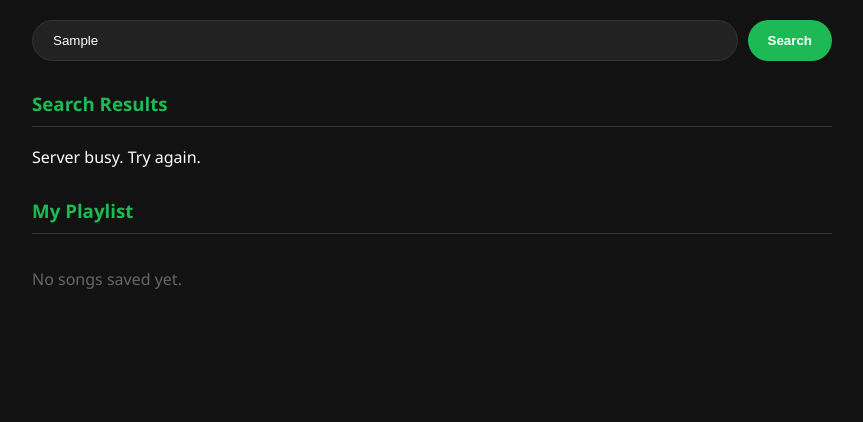
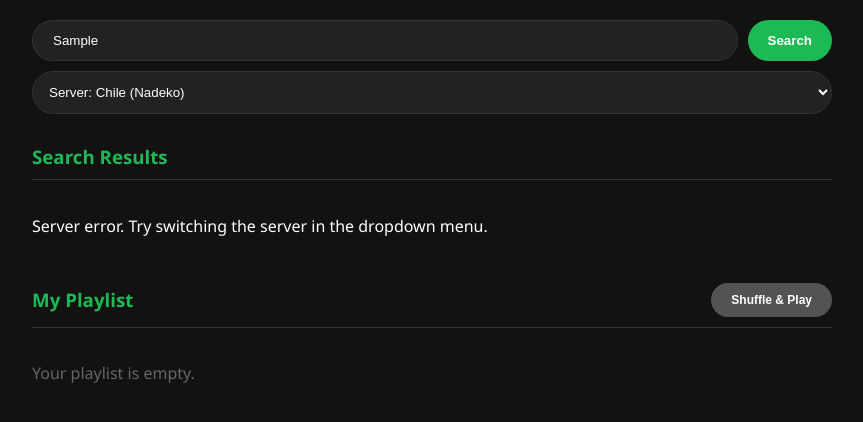
Before and after one commit to Tristansmh/monic, a plain HTML site: page index.html in a window 1280 px wide. Both pictures are taken after typing "Sample" into the empty fields and a click on the button "Search". Shown: the whole page, without its empty margins (208-1071 px from the left). Drawn offline with Linux system fonts and the light colour scheme; no server answers.

Commit message:
Refactor HTML structure and update title

```diff
--- a/index.html
+++ b/index.html
@@ -3,40 +3,52 @@
 <head>
     <meta charset="UTF-8">
     <meta name="viewport" content="width=device-width, initial-scale=1.0">
-    <title>Privacy Music + Playlists</title>
+    <title>Privacy Music Player</title>
     <meta name="referrer" content="no-referrer-when-downgrade">
     <style>
         body { font-family: 'Segoe UI', sans-serif; background: #121212; color: white; margin: 0; padding: 20px; display: flex; flex-direction: column; align-items: center; }
         .container { max-width: 800px; width: 100%; }
-        .search-box { display: flex; gap: 10px; margin-bottom: 20px; }
-        input[type="text"] { flex: 1; padding: 12px; border-radius: 25px; border: 1px solid #333; background: #222; color: white; outline: none; padding-left: 20px; }
+
+        .top-bar { display: flex; flex-direction: column; gap: 10px; margin-bottom: 20px; }
+        .search-box { display: flex; gap: 10px; }
+        input[type="text"], select { padding: 12px; border-radius: 25px; border: 1px solid #333; background: #222; color: white; outline: none; }
+        input[type="text"] { flex: 1; padding-left: 20px; }
+
         .btn { background: #1db954; border: none; color: white; padding: 10px 20px; border-radius: 25px; cursor: pointer; font-weight: bold; transition: 0.2s; }
         .btn:hover { background: #1ed760; }
+        .btn-shuffle { background: #535353; font-size: 12px; margin-left: 10px; }
 
         #player-wrapper { width: 100%; display: none; margin-bottom: 30px; }
         .iframe-container { width: 100%; aspect-ratio: 16/9; border-radius: 12px; overflow: hidden; background: #000; box-shadow: 0 4px 20px rgba(0,0,0,0.5); }
         iframe { width: 100%; height: 100%; border: none; }
 
-        h3 { border-bottom: 1px solid #333; padding-bottom: 10px; margin-top: 30px; color: #1db954; }
+        h3 { border-bottom: 1px solid #333; padding-bottom: 10px; margin-top: 30px; color: #1db954; display: flex; justify-content: space-between; align-items: center; }
         .results, .playlist { display: grid; grid-template-columns: 1fr; gap: 10px; }
-        .video-item { display: flex; align-items: center; gap: 15px; background: #1e1e1e; padding: 10px; border-radius: 8px; cursor: pointer; position: relative; }
+        .video-item { display: flex; align-items: center; gap: 15px; background: #1e1e1e; padding: 10px; border-radius: 8px; cursor: pointer; }
         .video-item:hover { background: #282828; }
         .video-item img { width: 80px; height: 45px; object-fit: cover; border-radius: 4px; }
         .video-info { flex: 1; }
-        .video-info h4 { margin: 0; font-size: 14px; }
+        .video-info h4 { margin: 0; font-size: 14px; white-space: nowrap; overflow: hidden; text-overflow: ellipsis; max-width: 400px; }
         .video-info p { margin: 0; font-size: 12px; color: #b3b3b3; }
 
-        .add-btn { background: #333; color: white; border: none; padding: 5px 10px; border-radius: 15px; font-size: 11px; cursor: pointer; }
-        .add-btn:hover { background: #1db954; }
-        .remove-btn { color: #ff4444; background: none; border: none; cursor: pointer; font-size: 18px; }
+        .action-btns { display: flex; gap: 10px; }
+        .remove-btn { color: #ff4444; background: none; border: none; cursor: pointer; font-size: 20px; }
     </style>
 </head>
 <body>
 
 <div class="container">
-    <div class="search-box">
-        <input type="text" id="query" placeholder="Search for music...">
-        <button class="btn" onclick="startSearch()">Search</button>
+    <div class="top-bar">
+        <div class="search-box">
+            <input type="text" id="query" placeholder="Search for music...">
+            <button class="btn" onclick="startSearch()">Search</button>
+        </div>
+        <select id="instance-select">
+            <option value="https://inv.nadeko.net">Server: Chile (Nadeko)</option>
+            <option value="https://yewtu.be">Server: Germany (Yewtu.be)</option>
+            <option value="https://invidious.nerdvpn.de">Server: Ukraine (NerdVPN)</option>
+            <option value="https://inv.tux.pizza">Server: Tux Pizza</option>
+        </select>
     </div>
 
     <div id="player-wrapper">
@@ -45,27 +57,31 @@
         </div>
     </div>
 
-    <h3>Search Results</h3>
-    <div id="results-list" class="results"></div>
+    <div id="results-area">
+        <h3>Search Results</h3>
+        <div id="results-list" class="results"></div>
+    </div>
 
-    <h3>My Playlist</h3>
+    <h3>
+        My Playlist
+        <button class="btn btn-shuffle" onclick="shufflePlaylist()">Shuffle & Play</button>
+    </h3>
     <div id="playlist-list" class="playlist"></div>
 </div>
 
 <script>
     let myPlaylist = JSON.parse(localStorage.getItem('myPrivacyPlaylist')) || [];
-
-    // Load Playlist on startup
     window.onload = renderPlaylist;
 
     async function startSearch() {
         const q = document.getElementById('query').value;
+        const instance = document.getElementById('instance-select').value;
         const list = document.getElementById('results-list');
         if (!q) return;
-        list.innerHTML = "Searching...";
+        list.innerHTML = "<p>Searching...</p>";
 
         try {
-            const response = await fetch(`https://inv.tux.pizza/api/v1/search?q=${encodeURIComponent(q)}`);
+            const response = await fetch(`${instance}/api/v1/search?q=${encodeURIComponent(q)}`);
             const data = await response.json();
 
             list.innerHTML = "";
@@ -78,12 +94,12 @@
                         <h4>${v.title}</h4>
                         <p>${v.author}</p>
                     </div>
-                    <button class="add-btn" onclick="addToPlaylist('${v.videoId}', '${v.title.replace(/'/g, "")}', '${v.author.replace(/'/g, "")}', '${v.videoThumbnails[0].url}')">+ Add</button>
+                    <button class="btn" style="font-size:11px; padding:5px 10px;" onclick="addToPlaylist('${v.videoId}', '${v.title.replace(/'/g, "")}', '${v.author.replace(/'/g, "")}', '${v.videoThumbnails[0].url}')">Save</button>
                 `;
                 list.appendChild(item);
             });
         } catch (err) {
-            list.innerHTML = "Server busy. Try again.";
+            list.innerHTML = "<p>Server error. Try switching the server in the dropdown menu.</p>";
         }
     }
 
@@ -109,10 +125,15 @@
         renderPlaylist();
     }
 
+    function shufflePlaylist() {
+        if (myPlaylist.length === 0) return;
+        const randomSong = myPlaylist[Math.floor(Math.random() * myPlaylist.length)];
+        playVideo(randomSong.id);
+    }
+
     function renderPlaylist() {
         const list = document.getElementById('playlist-list');
-        list.innerHTML = myPlaylist.length ? "" : "<p style='color:#666'>No songs saved yet.</p>";
-
+        list.innerHTML = myPlaylist.length ? "" : "<p style='color:#666'>Your playlist is empty.</p>";
         myPlaylist.forEach(v => {
             const item = document.createElement('div');
             item.className = 'video-item';
```
